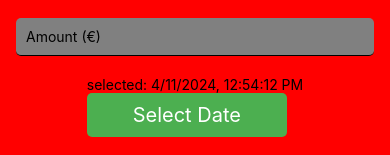
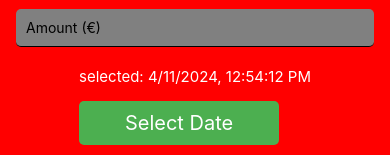
Before and after one commit to TVT22SPOMobiilikehitysprojekti/SmartSaver, a React Native app: screen /AddSavings in a window 390 px wide. Shown: the part 402-557 px from the top of the page. Built offline with nearby package versions, Linux system fonts and the light colour scheme.

Commit message:
calendar2.1

```diff
--- a/screens/addSavings.js
+++ b/screens/addSavings.js
@@ -66,7 +66,7 @@ const AddSavingScreen = () => {
         keyboardType="numeric"
       />
       <SafeAreaView>
-        <Text>selected: {date.toLocaleString()}</Text>
+        <Text style={styles.pvm}>selected: {date.toLocaleString()}</Text>
         <Pressable style={styles.showDatePickerButton} onPress={() => setShowDatePicker(true)}>
           <Text style={styles.buttonText}>Select Date</Text>
         </Pressable>
@@ -132,6 +132,11 @@ const styles = StyleSheet.create({
     color: 'white',
     fontSize: 20,
   },
+  pvm: {
+    color: 'white',
+    fontSize: 15,
+    marginBottom: 15,
+  },
 });
 
 export default AddSavingScreen;
```
